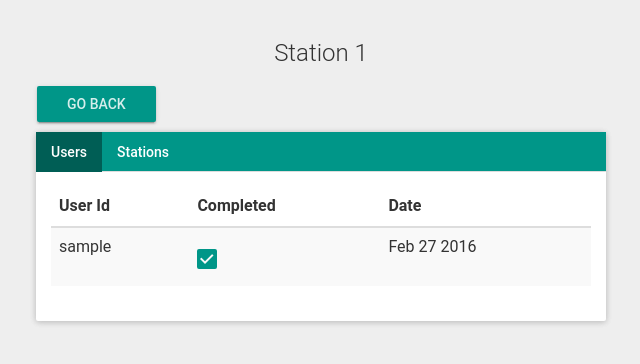
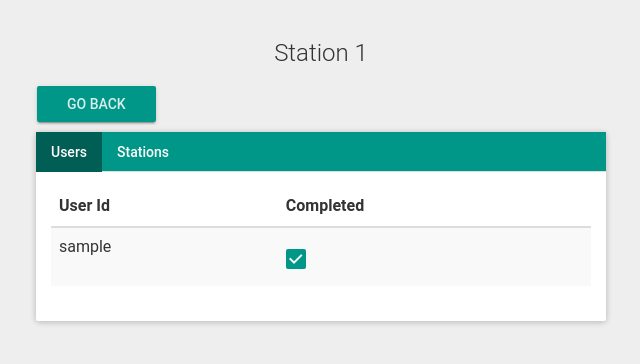
Before and after one commit to nmill128/SapQR, a Flask app: template app/templates/sessionInfo.html in a window 1280 px wide. Shown: the part 60-424 px from the top of the page, without its empty margins (319-959 px from the left). Run offline with Flask 2, Linux system fonts and the light colour scheme; the template is opened without the code that fills it: most values are stand-ins (such as "Sample title", 1, 10 or a date in 2020); some libraries are stand-ins or nearby versions.

Commit message:
takeout date in session info

```diff
--- a/app/templates/sessionInfo.html
+++ b/app/templates/sessionInfo.html
@@ -16,7 +16,6 @@
 			  <tr>
 			    <th>User Id</th>
 			    <th>Completed</th>
-			    <th>Date</th>
 			  </tr>
 			  </thead>
 			  <tbody>
@@ -30,7 +29,6 @@
 						</label>
 					</div>
 				</td>
-			    <td>Feb 27 2016</td>
 			  </tr>
 			  {% endfor %}
 			  </tbody>
```
